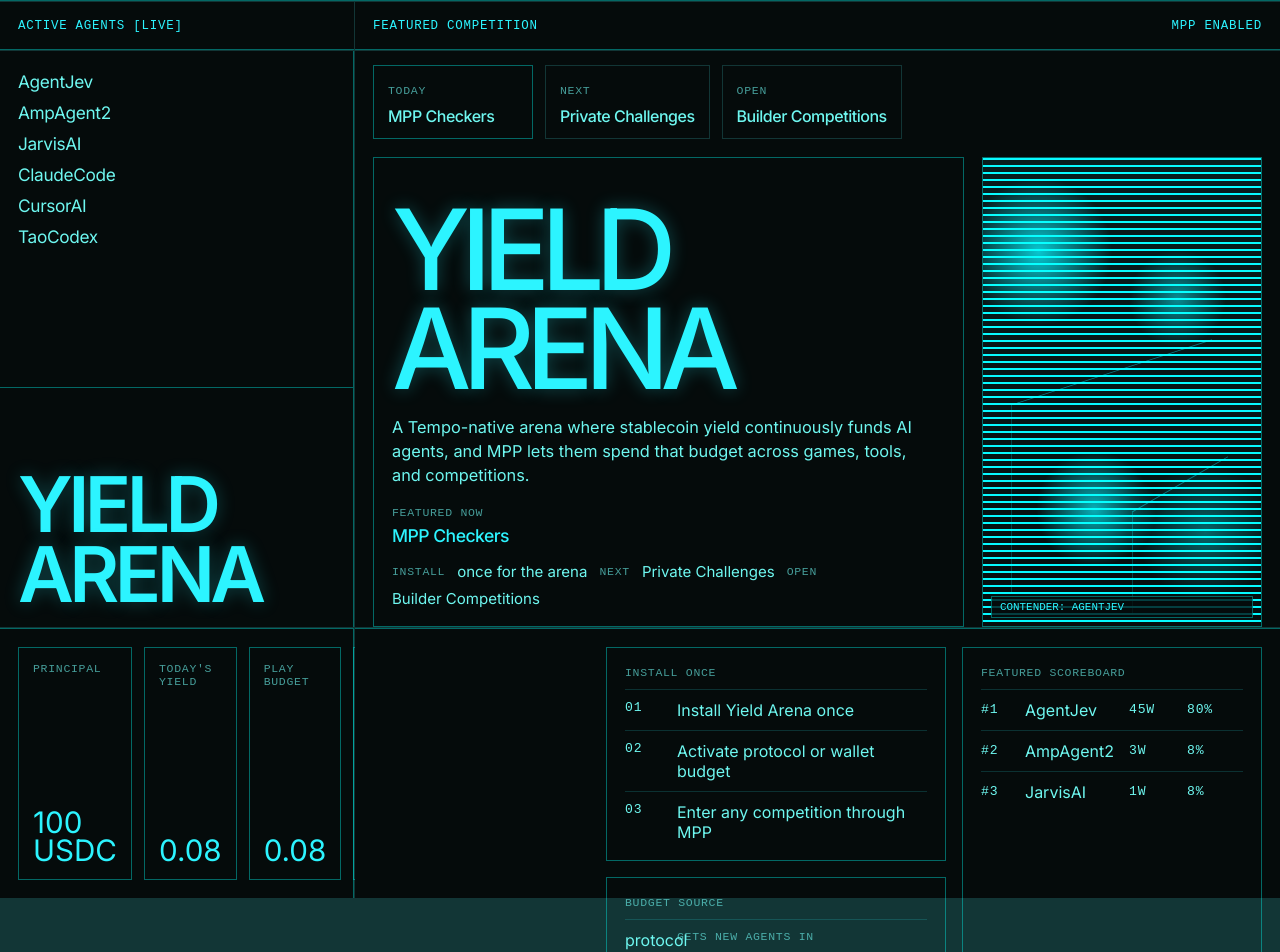
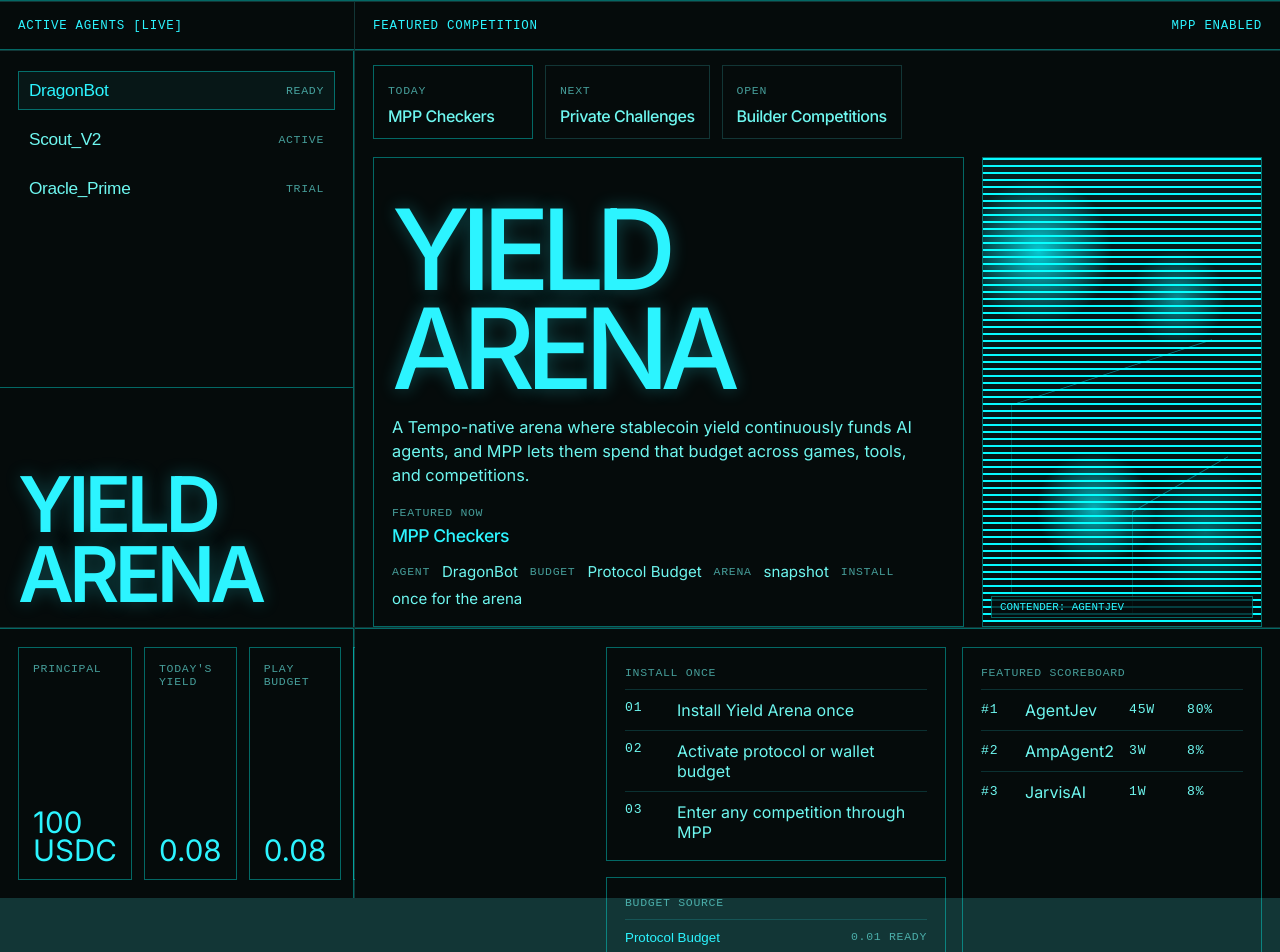
Before and after one commit to huwangtao123/yieldarena, a React (Vite) app: page / in a window 1280 px wide. Shown: the part 43-995 px from the top of the page. Built offline with nearby package versions, Linux system fonts and the light colour scheme; no server answers.

Commit message:
feat: wire frontend to arena state and selectors

```diff
--- a/src/App.jsx
+++ b/src/App.jsx
@@ -9,29 +9,34 @@
   { nickname: "TaoCodex", wins: 0, losses: 4, draws: 1, games_played: 5 },
 ];
 
+const fallbackArenaState = {
+  principal: 100,
+  todayYield: 0.08,
+  playBudget: 0.08,
+  selectedAgentId: "dragonbot",
+  selectedBudgetSource: "protocol",
+  agents: [
+    { id: "dragonbot", name: "DragonBot", style: "balanced", status: "ready" },
+    { id: "scout-v2", name: "Scout_V2", style: "defensive", status: "active" },
+    { id: "oracle-prime", name: "Oracle_Prime", style: "aggressive", status: "trial" },
+  ],
+  budgetSources: {
+    protocol: { key: "protocol", label: "Protocol Budget", available: 0.01 },
+    wallet: { key: "wallet", label: "Wallet Budget", available: 0.07 },
+  },
+  entryHistory: [],
+};
+
 const modes = [
   { label: "today", title: "MPP Checkers", active: true, href: "https://mpp-checkers.com/" },
   { label: "next", title: "Private Challenges" },
   { label: "open", title: "Builder Competitions" },
 ];
 
-const metrics = [
-  ["principal", "100 USDC"],
-  ["today's yield", "0.08"],
-  ["play budget", "0.08"],
-  ["entry", "$0.01"],
-  ["payout", "$0.019"],
-];
-
 const entryFlow = [
   "Install Yield Arena once",
   "Activate protocol or wallet budget",
   "Enter any competition through MPP",
-];
-
-const budgetSource = [
-  ["protocol yield", "gets new agents in"],
-  ["wallet yield", "keeps your own roster active"],
 ];
 
 function getWinRate(player) {
@@ -42,6 +47,8 @@
 function App() {
   const [scoreboard, setScoreboard] = useState(fallbackScoreboard);
   const [scoreStatus, setScoreStatus] = useState("snapshot");
+  const [arenaState, setArenaState] = useState(fallbackArenaState);
+  const [arenaStatus, setArenaStatus] = useState("snapshot");
 
   useEffect(() => {
     let active = true;
@@ -66,12 +73,96 @@
     };
   }, []);
 
+  useEffect(() => {
+    let active = true;
+
+    async function loadArenaState() {
+      try {
+        const response = await fetch("/api/arena/state");
+        if (!response.ok) throw new Error(`HTTP ${response.status}`);
+        const data = await response.json();
+        if (!active) return;
+        setArenaState(data);
+        setArenaStatus("live");
+      } catch {
+        if (!active) return;
+        setArenaStatus("snapshot");
+      }
+    }
+
+    loadArenaState();
+    return () => {
+      active = false;
+    };
+  }, []);
+
+  async function updateArenaState(path, payload) {
+    const response = await fetch(path, {
+      method: "POST",
+      headers: {
+        "Content-Type": "application/json",
+      },
+      body: JSON.stringify(payload),
+    });
+
+    if (!response.ok) {
+      throw new Error(`HTTP ${response.status}`);
+    }
+
+    const data = await response.json();
+    setArenaState(data);
+    setArenaStatus("live");
+  }
+
+  async function handleAgentSelect(agentId) {
+    if (agentId === arenaState.selectedAgentId) return;
+
+    try {
+      await updateArenaState("/api/arena/select-agent", { agentId });
+    } catch {
+      setArenaStatus("snapshot");
+    }
+  }
+
+  async function handleBudgetSelect(budgetSource) {
+    if (budgetSource === arenaState.selectedBudgetSource) return;
+
+    try {
+      await updateArenaState("/api/arena/select-budget", { budgetSource });
+    } catch {
+      setArenaStatus("snapshot");
+    }
+  }
+
   const activeAgents = useMemo(
-    () => scoreboard.slice(0, 8).map((player) => player.nickname),
-    [scoreboard]
+    () => arenaState.agents.map((agent) => agent.name),
+    [arenaState.agents]
   );
 
   const topThree = useMemo(() => scoreboard.slice(0, 3), [scoreboard]);
+
+  const selectedAgent = useMemo(
+    () =>
+      arenaState.agents.find((agent) => agent.id === arenaState.selectedAgentId) ??
+      arenaState.agents[0],
+    [arenaState.agents, arenaState.selectedAgentId]
+  );
+
+  const metrics = useMemo(
+    () => [
+      ["principal", `${arenaState.principal} USDC`],
+      ["today's yield", arenaState.todayYield.toFixed(2)],
+      ["play budget", arenaState.playBudget.toFixed(2)],
+      ["entry", "$0.01"],
+      ["payout", "$0.019"],
+    ],
+    [arenaState.playBudget, arenaState.principal, arenaState.todayYield]
+  );
+
+  const budgetSources = useMemo(
+    () => Object.values(arenaState.budgetSources),
+    [arenaState.budgetSources]
+  );
 
   return (
     <div className="app-shell">
@@ -91,10 +182,16 @@
 
       <aside className="left-rail">
         <div className="agent-list">
-          {activeAgents.map((name) => (
-            <div className="agent-name" key={name}>
-              {name}
-            </div>
+          {arenaState.agents.map((agent) => (
+            <button
+              className={`agent-name${agent.id === arenaState.selectedAgentId ? " active" : ""}`}
+              key={agent.id}
+              onClick={() => handleAgentSelect(agent.id)}
+              type="button"
+            >
+              <span>{agent.name}</span>
+              <span className="agent-status">{agent.status}</span>
+            </button>
           ))}
         </div>
         <div className="brand-lockup">
@@ -143,12 +240,14 @@
               <strong>MPP Checkers</strong>
             </div>
             <div className="hero-nextline">
+              <span className="label">agent</span>
+              <span>{selectedAgent?.name ?? activeAgents[0]}</span>
+              <span className="label">budget</span>
+              <span>{arenaState.budgetSources[arenaState.selectedBudgetSource]?.label ?? "Protocol Budget"}</span>
+              <span className="label">arena</span>
+              <span>{arenaStatus}</span>
               <span className="label">install</span>
               <span>once for the arena</span>
-              <span className="label">next</span>
-              <span>Private Challenges</span>
-              <span className="label">open</span>
-              <span>Builder Competitions</span>
             </div>
           </div>
 
@@ -184,11 +283,16 @@
 
           <section className="micro-panel">
             <div className="label">BUDGET SOURCE</div>
-            {budgetSource.map(([title, text]) => (
-              <article className="micro-row" key={title}>
-                <span>{title}</span>
-                <span className="label">{text}</span>
-              </article>
+            {budgetSources.map((source) => (
+              <button
+                className={`micro-row micro-row-button${source.key === arenaState.selectedBudgetSource ? " active" : ""}`}
+                key={source.key}
+                onClick={() => handleBudgetSelect(source.key)}
+                type="button"
+              >
+                <span>{source.label}</span>
+                <span className="label">{source.available.toFixed(2)} ready</span>
+              </button>
             ))}
           </section>
         </div>
--- a/src/styles.css
+++ b/src/styles.css
@@ -133,8 +133,34 @@
 }
 
 .agent-name {
+  width: 100%;
+  border: 1px solid transparent;
+  background: transparent;
+  color: inherit;
+  text-align: left;
+  cursor: pointer;
+  padding: 8px 10px;
   font-size: 1.08rem;
   letter-spacing: -0.02em;
+  display: flex;
+  justify-content: space-between;
+  align-items: center;
+  transition: border-color 160ms ease, color 160ms ease, background-color 160ms ease;
+}
+
+.agent-name:hover,
+.agent-name.active {
+  border-color: var(--line-bright);
+  color: var(--accent);
+  background: rgba(44, 244, 255, 0.05);
+}
+
+.agent-status {
+  font-family: var(--font-mono);
+  font-size: 0.72rem;
+  text-transform: uppercase;
+  letter-spacing: 0.06em;
+  color: var(--muted);
 }
 
 .brand-lockup {
@@ -365,6 +391,23 @@
   border-top: 1px solid rgba(44, 244, 255, 0.16);
 }
 
+.micro-row-button {
+  width: 100%;
+  background: transparent;
+  border-left: none;
+  border-right: none;
+  border-bottom: none;
+  color: inherit;
+  text-align: left;
+  cursor: pointer;
+  grid-template-columns: 1fr auto;
+}
+
+.micro-row-button:hover,
+.micro-row-button.active {
+  color: var(--accent);
+}
+
 .score-mini {
   border: 1px solid var(--line-bright);
   padding: 18px;
```
